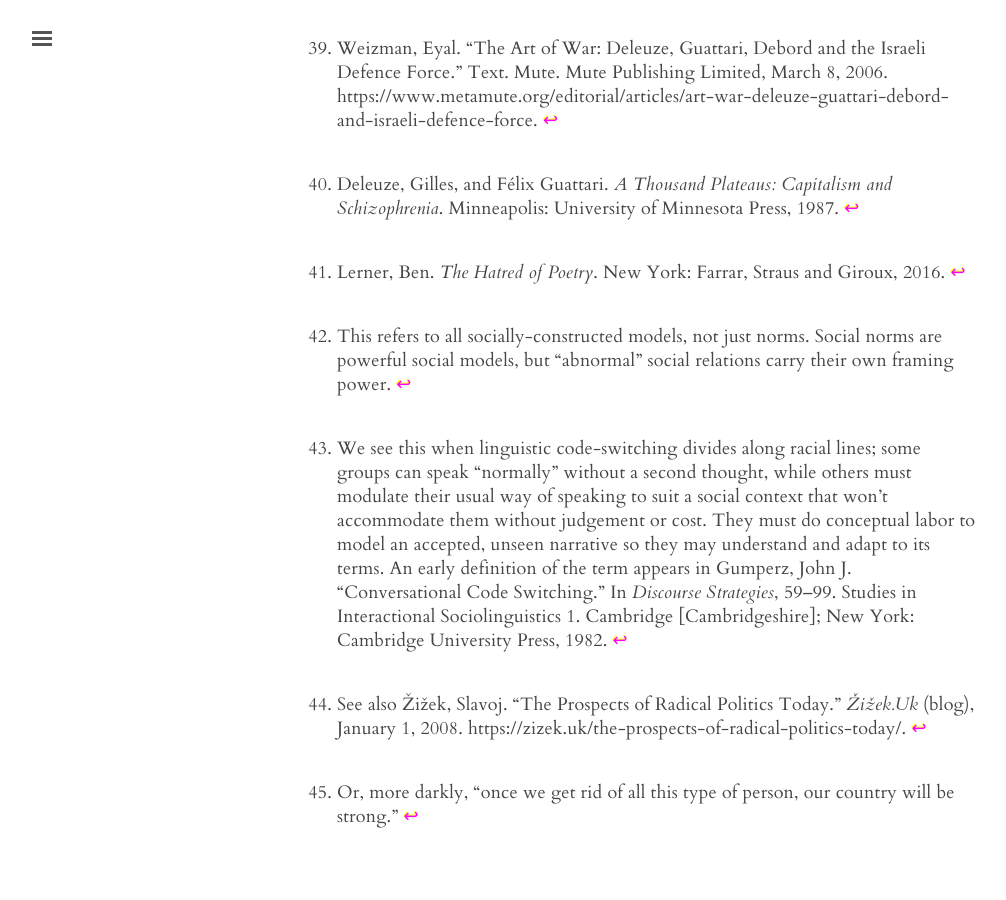
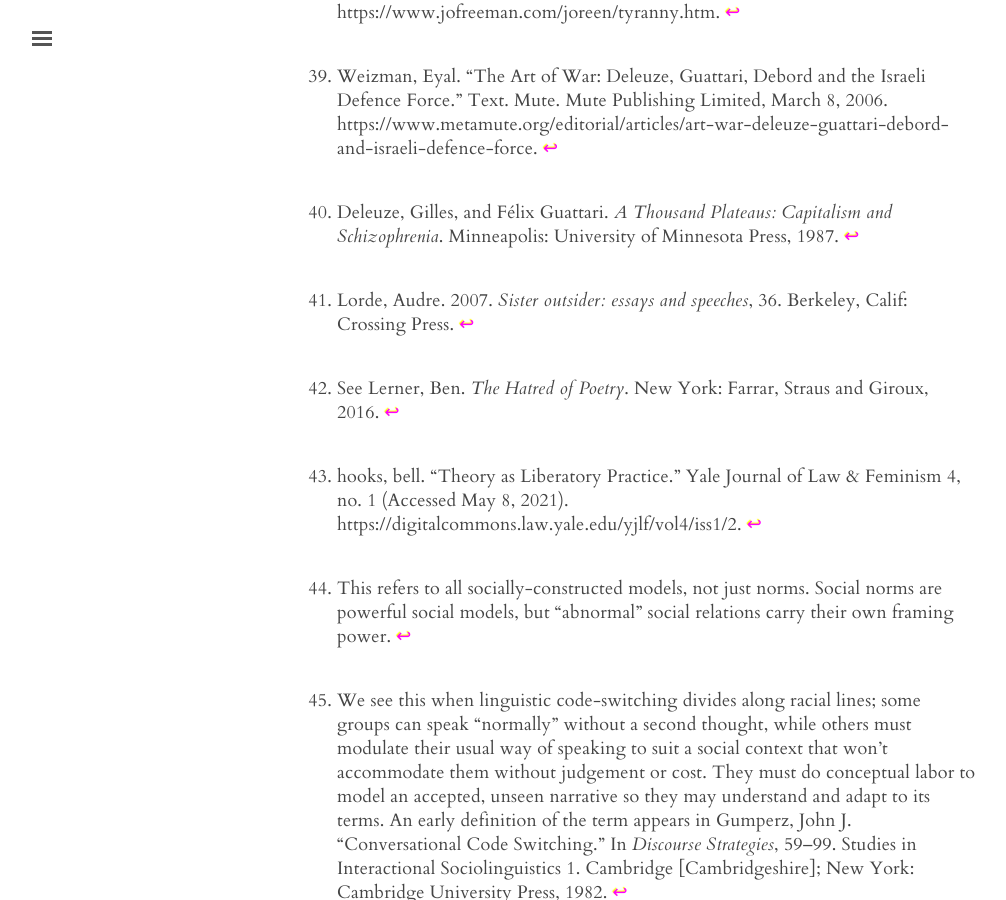
Before and after one commit to nimwunnan/conceptuallabor.com, a Jekyll site: the page built from _texts/why-need-theory.md, in a window 1280 px wide and 900 px high, scrolled down 43540 px. Shown: the whole window, without its empty margins (3-1009 px from the left). Built offline with Jekyll 4.4.1, drawn with Linux system fonts in a browser that asks for light colours; some of the changed text lies outside the part shown.

Commit message:
Adds missing footnotes

```diff
--- a/_texts/why-need-theory.md
+++ b/_texts/why-need-theory.md
@@ -444,12 +444,17 @@ If we take seriously the demands and idiosyncrasies of conceptual labor, we can
 
 [^fn40]: Deleuze, Gilles, and Félix Guattari. *A Thousand Plateaus: Capitalism and Schizophrenia*. Minneapolis: University of Minnesota Press, 1987.
 
-[^fn41]: Lerner, Ben. *The Hatred of Poetry*. New York: Farrar, Straus and Giroux, 2016.
+[^fn41]: Lorde, Audre. 2007. *Sister outsider: essays and speeches*, 36. Berkeley, Calif: Crossing Press.
 
-[^fn42]: This refers to all socially-constructed models, not just norms. Social norms are powerful social models, but “abnormal” social relations carry their own framing power.
+[^fn42]: See Lerner, Ben. *The Hatred of Poetry*. New York: Farrar, Straus and Giroux, 2016.
 
-[^fn43]: We see this when linguistic code-switching divides along racial lines; some groups can speak “normally” without a second thought, while others must modulate their usual way of speaking to suit a social context that won’t accommodate them without judgement or cost. They must do conceptual labor to model an accepted, unseen narrative so they may understand and adapt to its terms. An early definition of the term appears in Gumperz, John J. “Conversational Code Switching.” In *Discourse Strategies*, 59--99. Studies in Interactional Sociolinguistics 1. Cambridge \[Cambridgeshire\]; New York: Cambridge University Press, 1982.
+[^fn43]: hooks, bell. “Theory as Liberatory Practice.” Yale Journal of Law & Feminism 4, no. 1 (Accessed May 8, 2021). https://digitalcommons.law.yale.edu/yjlf/vol4/iss1/2.
 
-[^fn44]: See also Žižek, Slavoj. “The Prospects of Radical Politics Today.” *Žižek.Uk* (blog), January 1, 2008. https://zizek.uk/the-prospects-of-radical-politics-today/.
+[^fn44]: This refers to all socially-constructed models, not just norms. Social norms are powerful social models, but “abnormal” social relations carry their own framing power.
 
-[^fn45]: Or, more darkly, “once we get rid of all this type of person, our country will be strong.”
+
+[^fn45]: We see this when linguistic code-switching divides along racial lines; some groups can speak “normally” without a second thought, while others must modulate their usual way of speaking to suit a social context that won’t accommodate them without judgement or cost. They must do conceptual labor to model an accepted, unseen narrative so they may understand and adapt to its terms. An early definition of the term appears in Gumperz, John J. “Conversational Code Switching.” In *Discourse Strategies*, 59--99. Studies in Interactional Sociolinguistics 1. Cambridge \[Cambridgeshire\]; New York: Cambridge University Press, 1982.
+
+[^fn46]: See also Žižek, Slavoj. “The Prospects of Radical Politics Today.” *Žižek.Uk* (blog), January 1, 2008. https://zizek.uk/the-prospects-of-radical-politics-today/.
+
+[^fn47]: Or, more darkly, “once we get rid of all this type of person, our country will be strong.”
```
Also changed, not shown: other parts of _texts/why-need-theory.md (+6 -6 lines).
